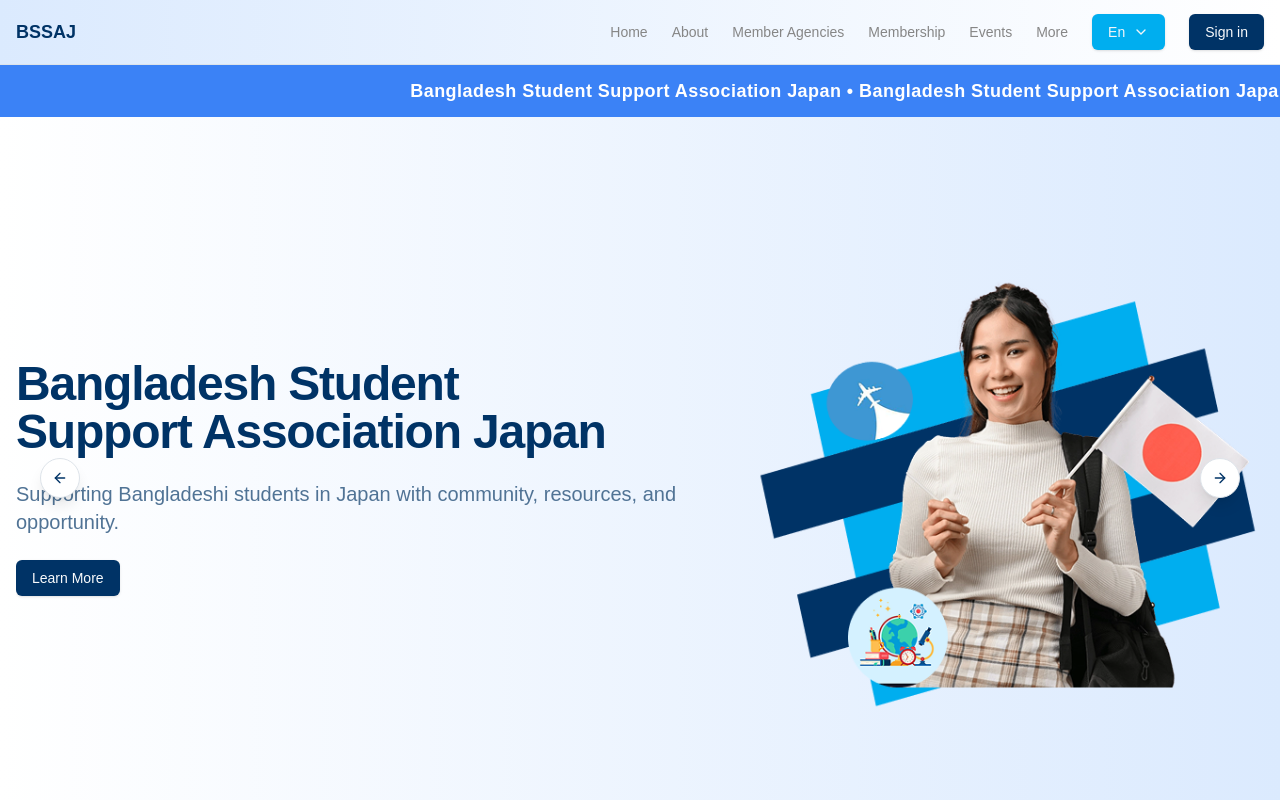
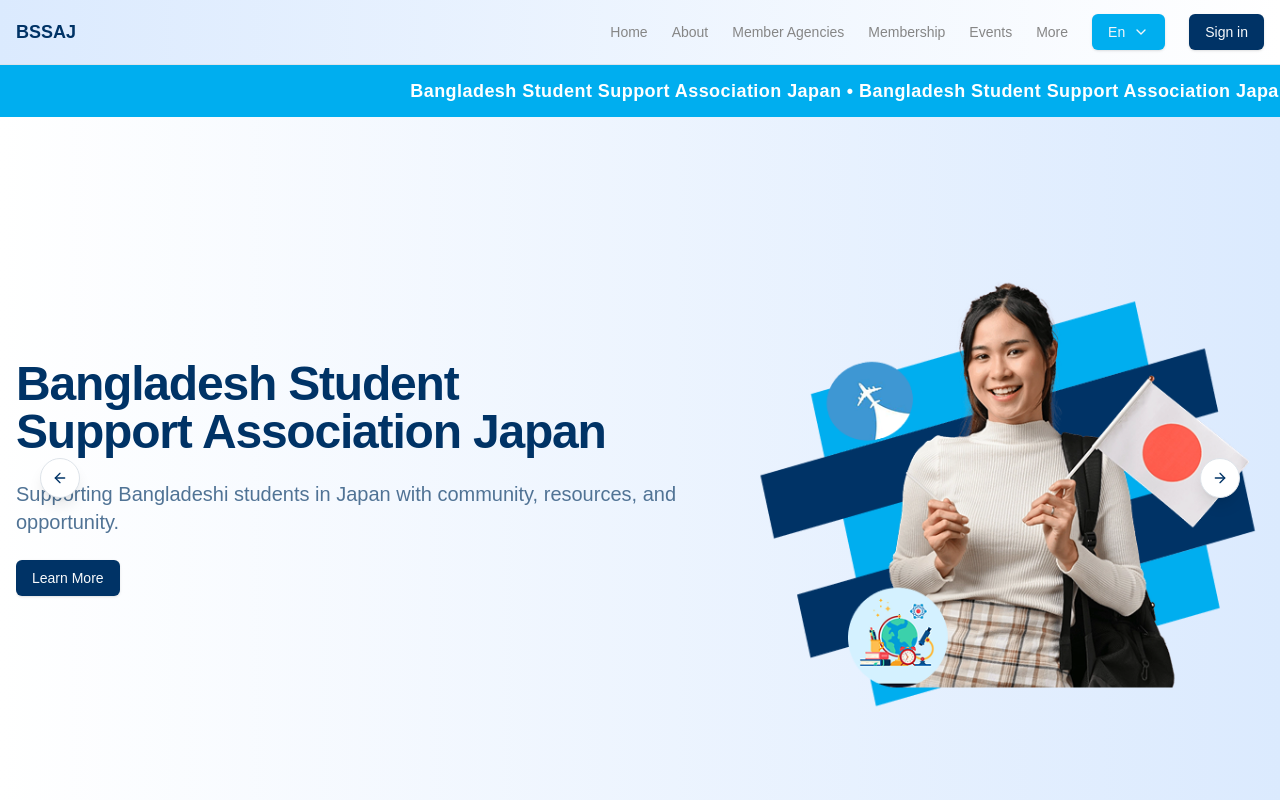
Before and after one commit to sakib-xrz/bssaj-frontend, a Next.js app: page / in a window 1280 px wide. Shown: the top 800 px of the page. Built offline with nearby package versions, Linux system fonts and the light colour scheme.

Commit message:
polishing some component

```diff
--- a/app/(public)/_components/support-mission.tsx
+++ b/app/(public)/_components/support-mission.tsx
@@ -49,13 +49,10 @@ const SupportMission: React.FC = () => {
                 scholarships, and resources for Bangladeshi students in Japan.
               </p>
               <div className="flex flex-wrap gap-4 justify-center lg:justify-start lg:pl-20">
-                <Button className="bg-primary text-white px-6 py-3 rounded-md">
+                <Button className="bg-[#00AEEF] text-white px-6 py-3 rounded-md">
                   Donate Now
                 </Button>
-                <Button
-                  variant="outline"
-                  className="bg-primary border border-primary text-white px-6 py-3 rounded-md"
-                >
+                <Button className="bg-primary border border-primary text-white px-6 py-3 rounded-md">
                   Become a Sponsor
                 </Button>
               </div>
--- a/app/(public)/_components/text-marque.tsx
+++ b/app/(public)/_components/text-marque.tsx
@@ -2,7 +2,7 @@ const marqueeText = "Bangladesh Student Support Association Japan • ";
 
 const ScrollingTextMarquee: React.FC = () => {
   return (
-    <div className="w-full overflow-hidden bg-blue-500 py-3">
+    <div className="w-full overflow-hidden bg-[#00AEEF] py-3">
       <div className="marquee flex whitespace-nowrap animate-marquee text-white text-lg font-semibold tracking-wide">
         <span className="mx-4">{marqueeText.repeat(10)}</span>
       </div>
```
